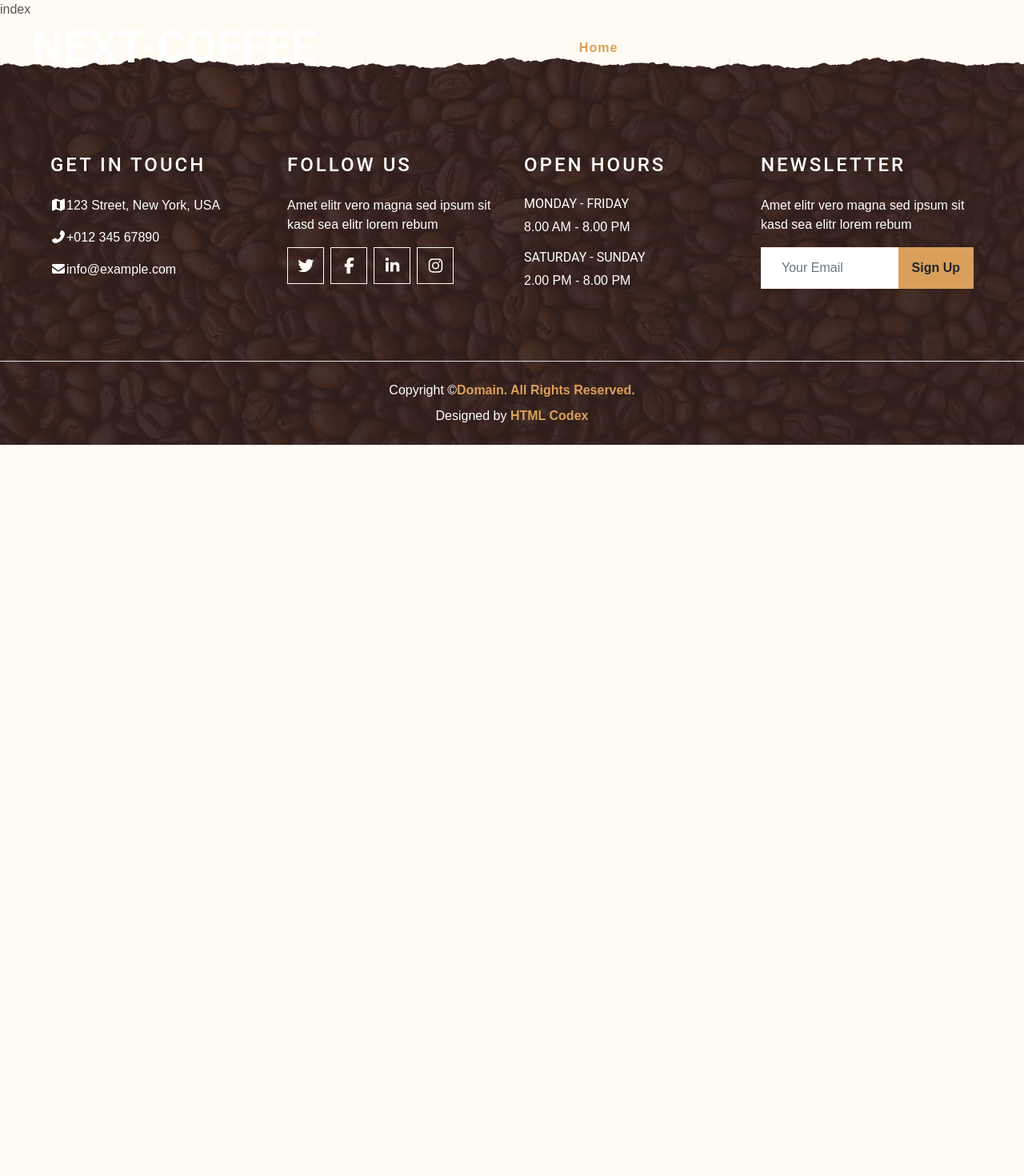
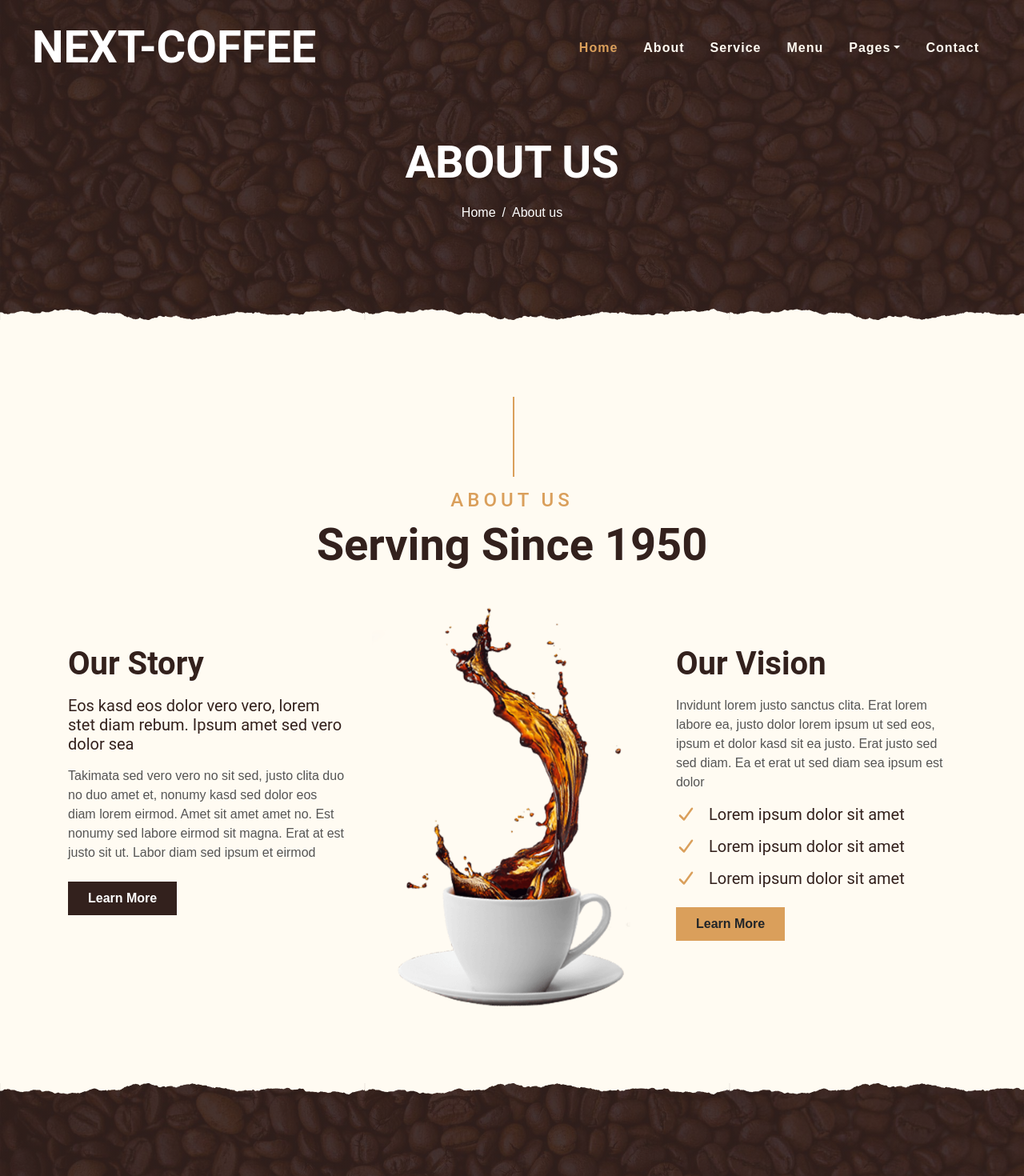
Before and after one commit to danialmousavi/Next-Coffee, a Next.js app: page /about in a window 1280 px wide. Shown: the top 1470 px of the page at 80% size. Before the commit the page ends 800 px from the top, so only its background shows below. Built offline with nearby package versions, Linux system fonts and the light colour scheme.

Commit message:
create about page and services page

```diff
--- a/components/modules/Navbar/Navbar.js
+++ b/components/modules/Navbar/Navbar.js
@@ -1,5 +1,6 @@
 import React from "react";
 import styles from "@/styles/Navbar.module.css";
+import Link from "next/link";
 
 function Navbar() {
   return (
@@ -7,9 +8,9 @@
       <nav
         className={`${styles.navbar} ${styles.navbar_expand_lg} bg-none navbar-dark py-3`}
       >
-        <a href="index.html" className={`${styles.navbar_brand} px-lg-4 m-0`}>
+        <Link href="/" className={`${styles.navbar_brand} px-lg-4 m-0`}>
           <h1 className="m-0 display-4 text-uppercase text-white">Next-Coffee</h1>
-        </a>
+        </Link>
         <button
           type="button"
           className={`${styles.navbar_toggler}`}
@@ -23,21 +24,21 @@
           id="navbarCollapse"
         >
           <div className={`${styles.navbar_nav} ml-auto p-4`}>
-            <a
-              href="index.html"
+            <Link
+              href="/"
               className={`${styles.nav_link} ${styles.active_nav_link}`}
             >
               Home
-            </a>
-            <a href="about.html" className={`${styles.nav_link}`}>
+            </Link>
+            <Link href="/about" className={`${styles.nav_link}`}>
               About
-            </a>
-            <a href="service.html" className={`${styles.nav_link}`}>
+            </Link>
+            <Link href="/services" className={`${styles.nav_link}`}>
               Service
-            </a>
-            <a href="menu.html" className={`${styles.nav_link}`}>
+            </Link>
+            <Link href="/menu" className={`${styles.nav_link}`}>
               Menu
-            </a>
+            </Link>
             <div className={`${styles.dropdown}`}>
               <a
                 href="#"
@@ -47,12 +48,12 @@
                 Pages
               </a>
               <div className={`${styles.dropdown_menu} ${styles.text_capitalize}`}>
-                <a href="reservation.html" className={`${styles.dropdown_item}`}>
+                <Link href="/reservation" className={`${styles.dropdown_item}`}>
                   Reservation
-                </a>
-                <a href="testimonial.html" className={`${styles.dropdown_item}`}>
+                </Link>
+                <Link href="/testimonial" className={`${styles.dropdown_item}`}>
                   Testimonial
-                </a>
+                </Link>
               </div>
             </div>
             <a href="contact.html" className={`${styles.nav_link}`}>
--- a/components/modules/PageHeader/PageHeader.js
+++ b/components/modules/PageHeader/PageHeader.js
@@ -1,7 +1,17 @@
+import Link from 'next/link'
 import React from 'react'
 
-export default function PageHeader() {
+export default function PageHeader({route}) {
   return (
-    <div>PageHeader</div>
+    <div className="container-fluid page-header mb-5 position-relative overlay-bottom">
+        <div className="d-flex flex-column align-items-center justify-content-center pt-0 pt-lg-5" style={{minHeight: "400px"}}>
+            <h1 className="display-4 mb-3 mt-0 mt-lg-5 text-white text-uppercase">{route}</h1>
+            <div className="d-inline-flex mb-lg-5">
+                <p className="m-0 text-white"><Link className="text-white" href="/">Home</Link></p>
+                <p className="m-0 text-white px-2">/</p>
+                <p className="m-0 text-white">{route}</p>
+            </div>
+        </div>
+    </div>
   )
 }
--- a/pages/about/index.js
+++ b/pages/about/index.js
@@ -1,7 +1,40 @@
+import PageHeader from '@/components/modules/PageHeader/PageHeader'
 import React from 'react'
-
+import { FontAwesomeIcon } from "@fortawesome/react-fontawesome";
+import { faCheck} from "@fortawesome/free-solid-svg-icons"; // Import the icon you need
 export default function About() {
   return (
-    <div>index</div>
+    <>
+    <PageHeader route={"About us"}/>
+        <div className="container-fluid py-5">
+        <div className="container">
+            <div className="section-title">
+                <h4 className="text-primary text-uppercase" style={{letterSpacing: "5px"}}>About Us</h4>
+                <h1 className="display-4">Serving Since 1950</h1>
+            </div>
+            <div className="row">
+                <div className="col-lg-4 py-0 py-lg-5">
+                    <h1 className="mb-3">Our Story</h1>
+                    <h5 className="mb-3">Eos kasd eos dolor vero vero, lorem stet diam rebum. Ipsum amet sed vero dolor sea</h5>
+                    <p>Takimata sed vero vero no sit sed, justo clita duo no duo amet et, nonumy kasd sed dolor eos diam lorem eirmod. Amet sit amet amet no. Est nonumy sed labore eirmod sit magna. Erat at est justo sit ut. Labor diam sed ipsum et eirmod</p>
+                    <a href="" className="btn btn-secondary font-weight-bold py-2 px-4 mt-2">Learn More</a>
+                </div>
+                <div className="col-lg-4 py-5 py-lg-0" style={{minHeight: "500px"}}>
+                    <div className="position-relative h-100">
+                        <img className="position-absolute w-100 h-100" src="img/about.png" style={{objectFit: "cover"}}/>
+                    </div>
+                </div>
+                <div className="col-lg-4 py-0 py-lg-5">
+                    <h1 className="mb-3">Our Vision</h1>
+                    <p>Invidunt lorem justo sanctus clita. Erat lorem labore ea, justo dolor lorem ipsum ut sed eos, ipsum et dolor kasd sit ea justo. Erat justo sed sed diam. Ea et erat ut sed diam sea ipsum est dolor</p>
+                    <h5 className="mb-3"><FontAwesomeIcon icon={faCheck} className='mr-3 text-primary'/>Lorem ipsum dolor sit amet</h5>
+                    <h5 className="mb-3"><FontAwesomeIcon icon={faCheck} className='mr-3 text-primary'/>Lorem ipsum dolor sit amet</h5>
+                    <h5 className="mb-3"><FontAwesomeIcon icon={faCheck} className='mr-3 text-primary'/>Lorem ipsum dolor sit amet</h5>
+                    <a href="" className="btn btn-primary font-weight-bold py-2 px-4 mt-2">Learn More</a>
+                </div>
+            </div>
+        </div>
+    </div>
+    </>
   )
 }
```
Also changed, not shown: components/templates/Services/ServicesDetail.js (+19 -2 lines), pages/services/index.js (+22 -0 lines).
